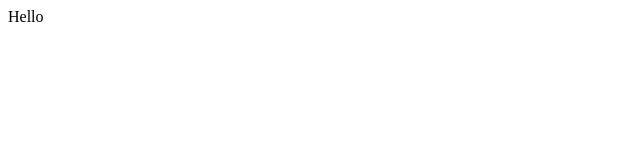
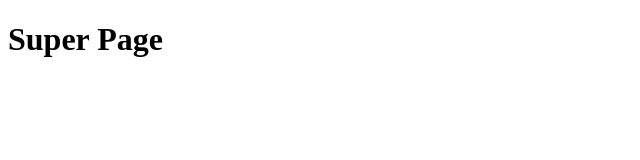
Before and after one commit to riedmann/1bWI_demo, a plain HTML site: page index.html in a window 1280 px wide. Shown: the whole page, without its empty margins (0-640 px from the left). Drawn offline with Linux system fonts and the light colour scheme.

Commit message:
Überschrift geändert

```diff
--- a/index.html
+++ b/index.html
@@ -7,6 +7,6 @@
     <script src="script3.js"></script>
 </head>
 <body>
-    Hello
+    <h1>Super Page</h1>
 </body>
 </html>
```
